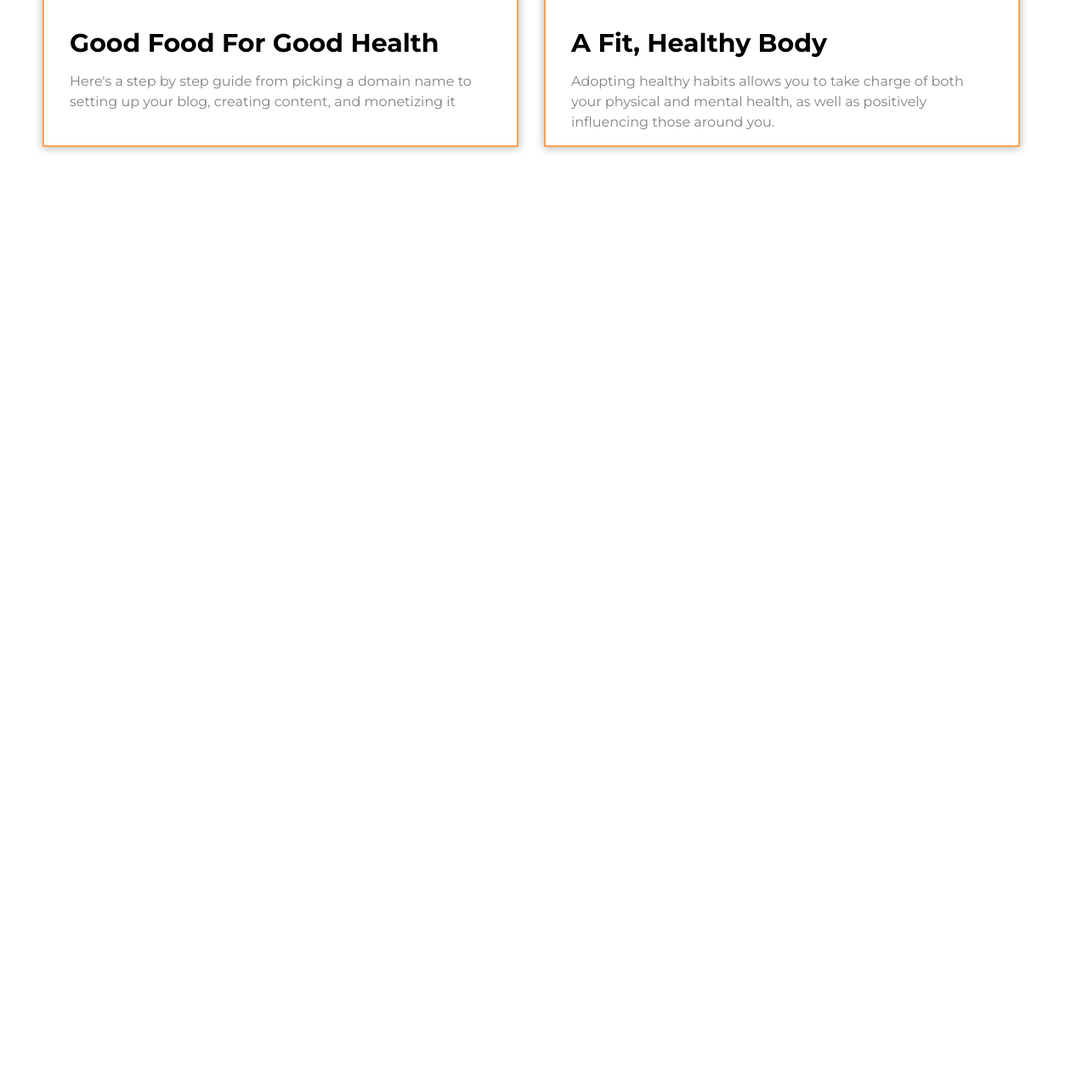
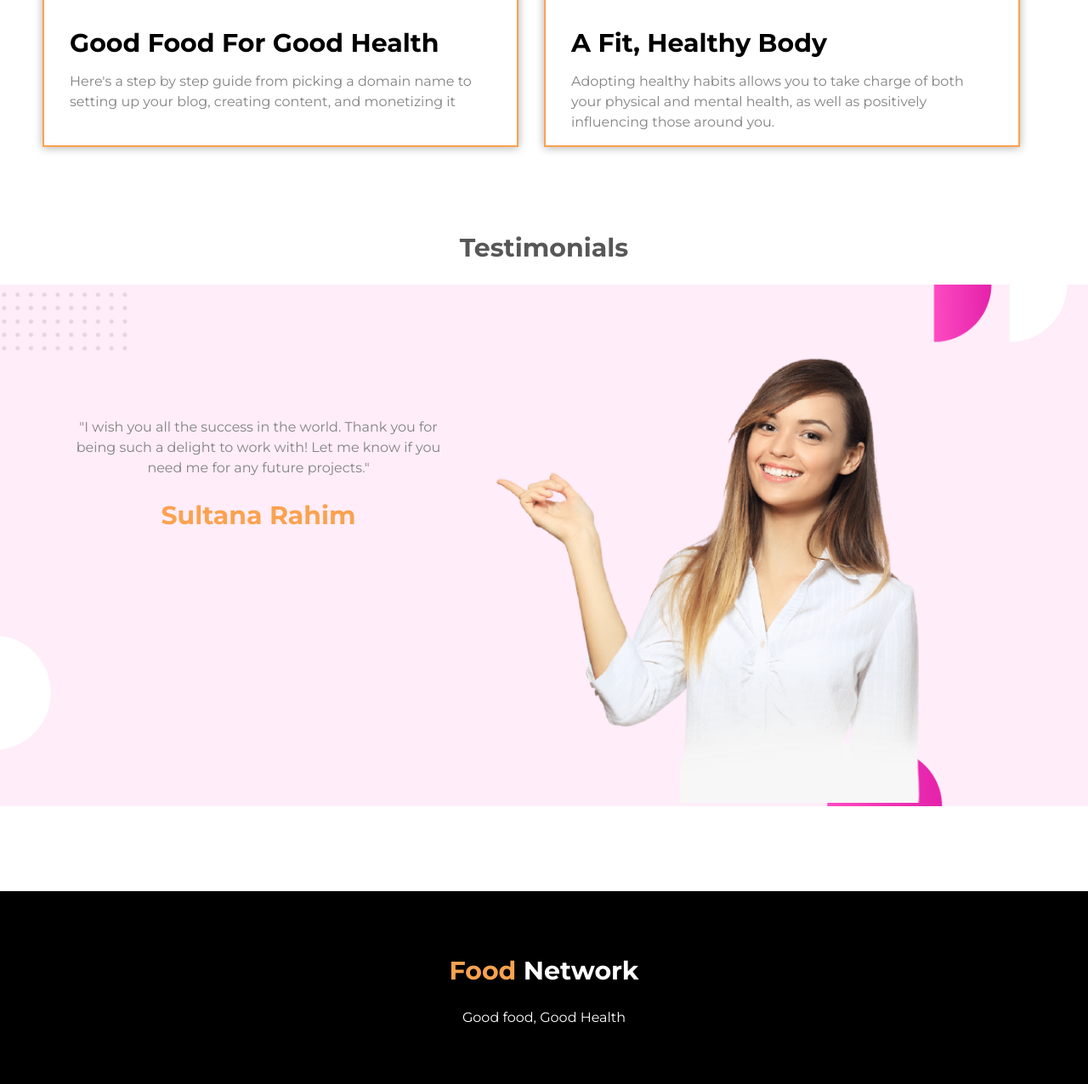
Before and after one commit to ArifurRahman32/food-website, a plain HTML site: page index.html in a window 1280 px wide. Shown: the part 3072-4348 px from the top of the page at 85% size. Before the commit the page ends 3345 px from the top, so only its background shows below. Drawn offline with Linux system fonts and the light colour scheme.

Commit message:
footer part add

```diff
--- a/css/style.css
+++ b/css/style.css
@@ -214,5 +214,84 @@ body{
     line-height: 24px;
 
 }
-/* --------------header part--------------- */
-/* --------------header part--------------- */
+/* --------------testimonial part--------------- */
+#testimonial{
+    background-image:url(../image/Frame\ 59.jpg);
+    background-repeat: no-repeat;
+    background-size: cover;
+    background-position:center;
+    padding-top: 60px;
+    display: flex;
+    margin-bottom: 100px;
+}
+.testimonial{
+    margin: 0px 50px;
+    display: flex;
+}
+.test-head{
+    text-align: center;
+    margin: 0 auto;
+}
+.test-head h2{
+    font-family: 'Montserrat', sans-serif;
+    font-size: 30px;
+    font-weight: 700;
+    color: #575757;
+    text-transform: capitalize;
+}
+.testimonial-content{
+    width: 40%;
+    text-align: center;
+
+    border-radius: 30px;
+    padding: 30px;
+}
+
+.testimonial-content h1 {
+    font-family: 'Montserrat', sans-serif;
+    font-size: 30px;
+    font-weight: 700;
+    color: #FBA24F;
+    text-transform: capitalize;
+
+
+}
+.testimonial-content p {
+    font-family: 'Montserrat', sans-serif;
+    font-size: 16px;
+    font-weight: 400;
+    color: #828282;
+    line-height: 24px;
+    padding-top: 50px;
+
+
+}
+.testimonial-img {
+    width: 60%;
+
+}
+.testimonial-img img{
+    height: 550px;
+}
+/* --------------footer part--------------- */
+footer{
+    background-color: #000;
+    padding: 50px;
+    text-align: center;
+}
+footer h2{
+    color: #fff;
+    font-family: 'Montserrat', sans-serif;
+    font-size: 30px;
+    font-weight: 700;
+}
+footer span{
+    color: #FBA24F;
+}
+footer p{
+    color: #fff;
+    font-family: 'Montserrat', sans-serif;
+    font-size: 16px;
+    font-weight: 400;
+    line-height: 24px;
+}
--- a/index.html
+++ b/index.html
@@ -8,7 +8,9 @@
     <title>efoddie</title>
     <link rel="preconnect" href="https://fonts.googleapis.com">
     <link rel="preconnect" href="https://fonts.gstatic.com" crossorigin>
-    <link href="https://fonts.googleapis.com/css2?family=Montserrat:ital,wght@0,100;0,300;0,400;0,500;0,600;0,700;0,800;1,100;1,300;1,400;1,500;1,600;1,700;1,800&display=swap" rel="stylesheet">
+    <link
+        href="https://fonts.googleapis.com/css2?family=Montserrat:ital,wght@0,100;0,300;0,400;0,500;0,600;0,700;0,800;1,100;1,300;1,400;1,500;1,600;1,700;1,800&display=swap"
+        rel="stylesheet">
     <link rel="stylesheet" href="css/style.css">
 </head>
 
@@ -39,7 +41,9 @@
         </div>
         <div class="about-content">
             <h1>About Me</h1>
-            <p>I am the owner of the restaurant. I do maintain whole thing for this restaurant. We always maintain our customer satisfaction and always we do collect feedback from the customer. I do always check that for maintaining quality</p>
+            <p>I am the owner of the restaurant. I do maintain whole thing for this restaurant. We always maintain our
+                customer satisfaction and always we do collect feedback from the customer. I do always check that for
+                maintaining quality</p>
             <div class="button">
                 <a href="https://www.linkedin.com/in/arifur-rahman-05a3b0208/" target="_blank">Contact Me</a>
             </div>
@@ -55,14 +59,16 @@
     <section id="recipe">
         <div class="recipe-top-part">
             <h1>My Recipe</h1>
-            <p>Here is our world most popular food item for you.You can buy product with free delivery. We served food within 30 min after placing order</p>
+            <p>Here is our world most popular food item for you.You can buy product with free delivery. We served food
+                within 30 min after placing order</p>
         </div>
         <div class="recipe-item">
             <div class="item">
                 <img src="image/Project Cover.jpg" alt="recipe item 1" width=90%;>
                 <div class="item-content">
                     <h3>Chocolate</h2>
-                        <p>Chocolate is a preparation of roasted and ground cacao seeds that is made in the form of a liquid, paste, or in a block, which may also be used as a flavor.</p>
+                        <p>Chocolate is a preparation of roasted and ground cacao seeds that is made in the form of a
+                            liquid, paste, or in a block, which may also be used as a flavor.</p>
                 </div>
             </div>
 
@@ -70,15 +76,18 @@
                 <img src="image/Project Cover.png" alt="recipe item 2" width=90%;>
                 <div class="item-content">
                     <h3>Soup</h2>
-                        <p>We are excited to bring you this delicious compilation of our best soup recipes & hope this will become your new “look no further list” for cozy weather soups!</p>
+                        <p>We are excited to bring you this delicious compilation of our best soup recipes & hope this
+                            will become your new “look no further list” for cozy weather soups!</p>
                 </div>
             </div>
 
             <div class="item extra">
                 <img src="image/Project Cover1.jpg" alt="recipe item 3" width=90%;>
                 <div class="item-content">
-                    <h3>Meat Product</h3></h2>
-                        <p>Meat is mainly composed of water and protein, which is flesh of animals such as chickens, sheep, pigs and cattle, and is usually eaten together with other food.</p>
+                    <h3>Meat Product</h3>
+                    </h2>
+                    <p>Meat is mainly composed of water and protein, which is flesh of animals such as chickens, sheep,
+                        pigs and cattle, and is usually eaten together with other food.</p>
                 </div>
             </div>
 
@@ -115,28 +124,56 @@
     <section id="blog">
         <div class="recipe-top-part">
             <h1>Blog</h1>
-            <p>A blog  is an online journal or informational website displaying information in reverse chronological order, with the latest posts appearing first, at the top. </p>
+            <p>A blog is an online journal or informational website displaying information in reverse chronological
+                order, with the latest posts appearing first, at the top. </p>
         </div>
         <div class="blog-item">
             <div class="blog-content">
                 <img src="image/glenn-carstens-peters-npxXWgQ33ZQ-unsplash.jpg" alt="blog image1" width=91%>
                 <a href="https://www.facebook.com/profile.php?id=100015689328160">Good Food for Good Health</a>
-                <p>Here's a step by step guide from picking a domain name to setting up your blog, creating content, and monetizing it</p>
+                <p>Here's a step by step guide from picking a domain name to setting up your blog, creating content, and
+                    monetizing it</p>
             </div>
 
             <div class="blog-content extra">
                 <img src="image/blog item.jpg" alt="blog image2" width=91%>
                 <a href="https://www.facebook.com/profile.php?id=100015689328160">A fit, healthy body</a>
-                <p>Adopting healthy habits allows you to take charge of both your physical and mental health, as well as positively influencing those around you.</p>
+                <p>Adopting healthy habits allows you to take charge of both your physical and mental health, as well as
+                    positively influencing those around you.</p>
             </div>
 
         </div>
     </section>
     <!-- ------------------blog part  end------------------ -->
-    <!-- ------------------About part  start------------------ -->
-    <!-- ------------------About part  end------------------ -->
-    <!-- ------------------About part  start------------------ -->
-    <!-- ------------------About part  end------------------ -->
+    <!-- ------------------testmonial part  start------------------ -->
+    <div class="test-head">
+        <h2>Testimonials</h2>
+    </div>
+    <section id="testimonial">
+
+        <div class="testimonial">
+
+
+            <div class="testimonial-content">
+
+                <p>"I wish you all the success in the world. Thank you for being such a delight to work with! Let me know if you need me for any future projects."</p>
+                <h1>Sultana Rahim</h1>
+
+            </div>
+            <div class="testimonial-img">
+                <img src="image/220-2208159_smiling-woman-transparent-background-hd-png-download-removebg-preview.png" alt="girl-image">
+            </div>
+           </div>
+
+    </section>
+    <!-- ------------------testmonial part  end------------------ -->
+    <!-- ------------------Footer part  start------------------ -->
+<footer id="footer">
+    <h2> <span> Food</span> Network</h2>
+    <p>Good food, Good Health</p>
+</footer>
+
+    <!-- ------------------Footer part  end------------------ -->
 </body>
 
 </html>
```
Also changed, not shown: image/220-2208159_smiling-woman-transparent-background-hd-png-download-removebg-preview.png (added), image/Frame 59.jpg (added). Lines whose indentation alone changed are shown as unchanged.
